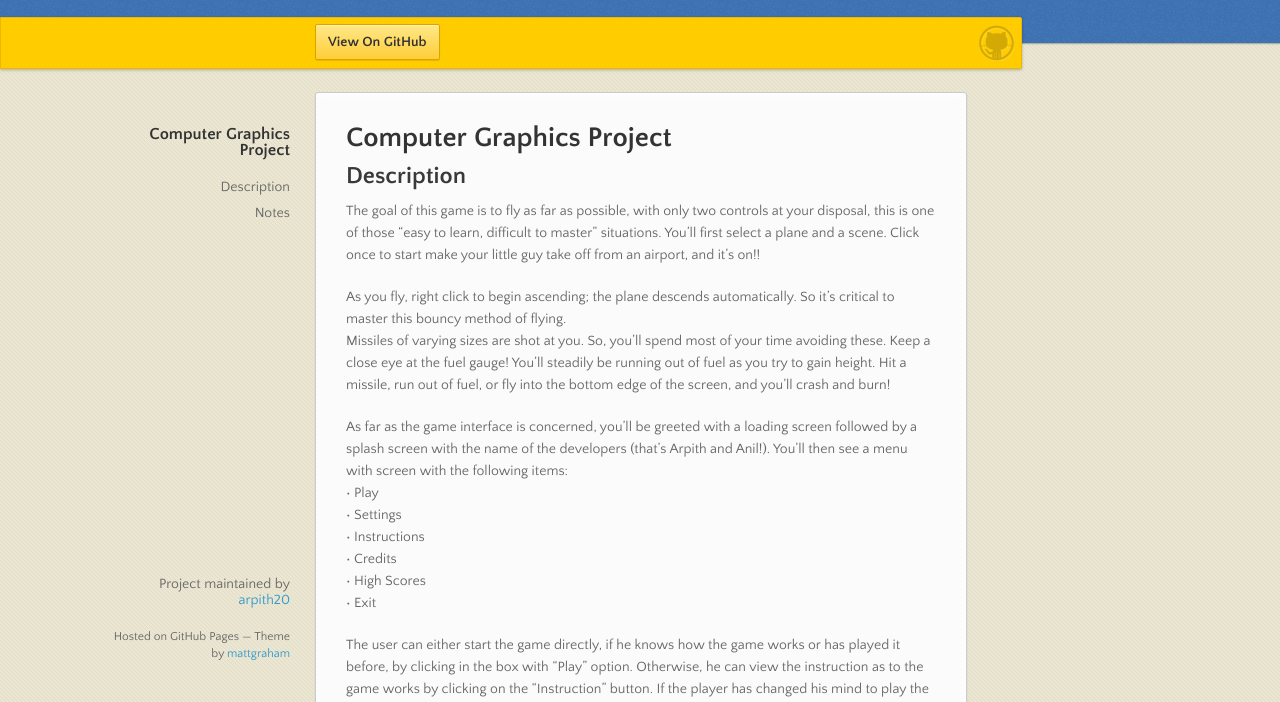
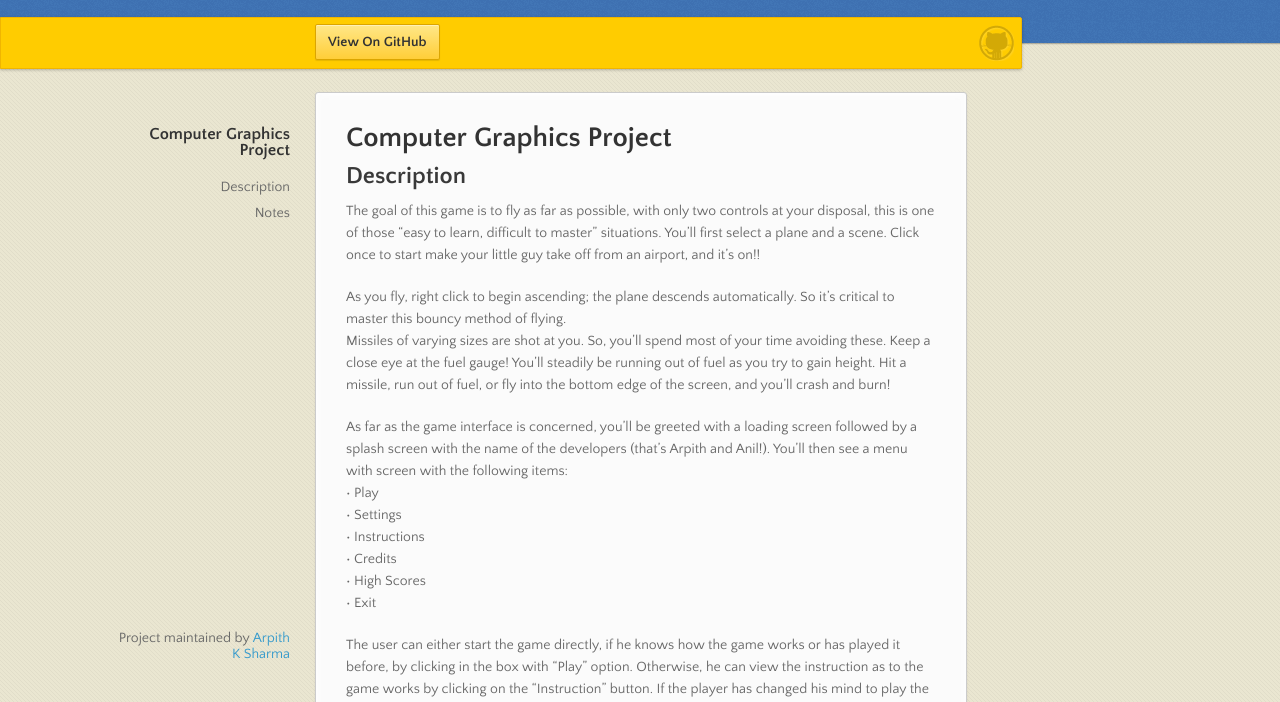
Before and after one commit to arpith20/Airplane, a plain HTML site: page index.html in a window 1280 px wide. Shown: the part 98-800 px from the top of the page. Drawn offline with nearby package versions, Linux system fonts and the light colour scheme.

Commit message:
Modified author name

```diff
--- a/index.html
+++ b/index.html
@@ -86,8 +86,7 @@ Players may left click on the screen to initiate a power-up.</p>
 SOIL libraries have been used to load images.</p>
       </section>
       <footer>
-        <p>Project maintained by <a href="https://github.com/arpith20">arpith20</a></p>
-        <p><small>Hosted on GitHub Pages &mdash; Theme by <a href="https://twitter.com/michigangraham">mattgraham</a></small></p>
+        <p>Project maintained by <a href="https://github.com/arpith20">Arpith K Sharma</a></p>
       </footer>
     </div>
     <!--[if !IE]><script>fixScale(document);</script><![endif]-->
```
